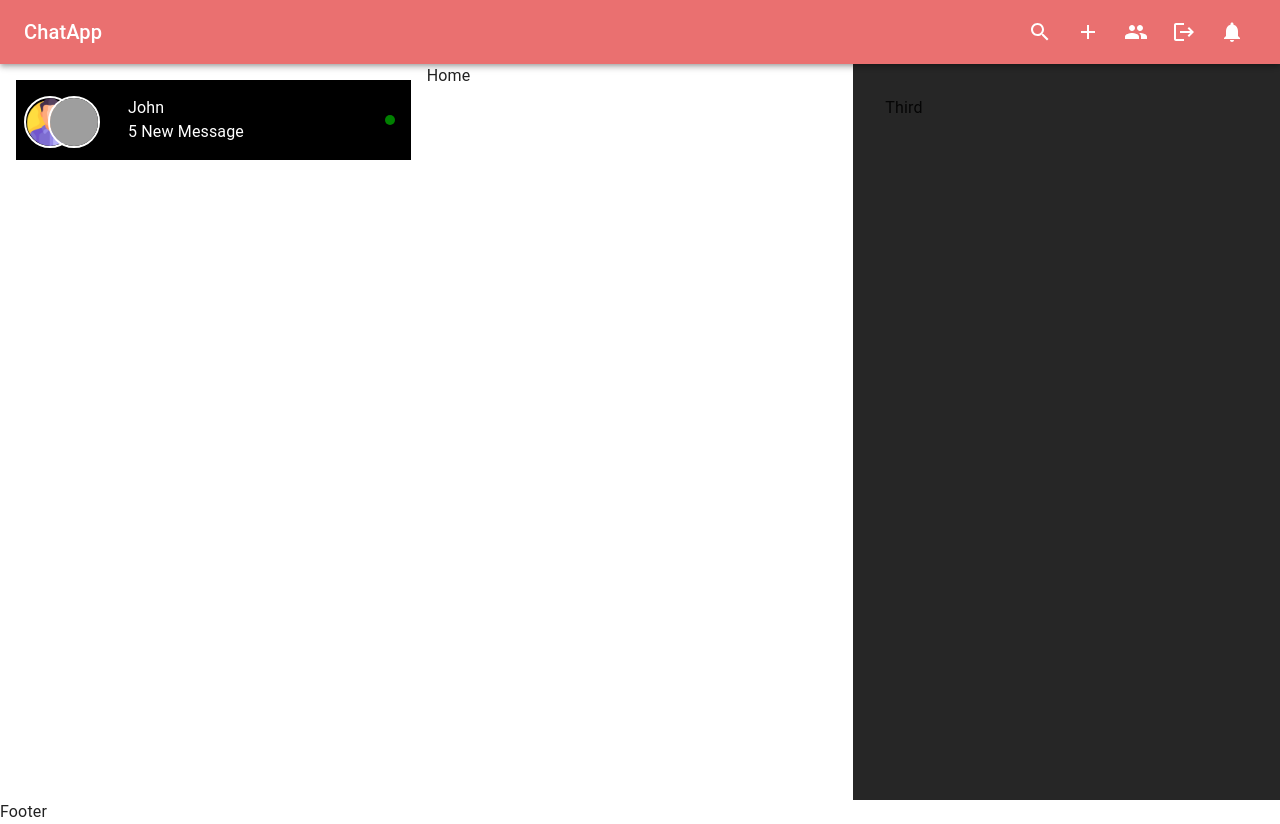
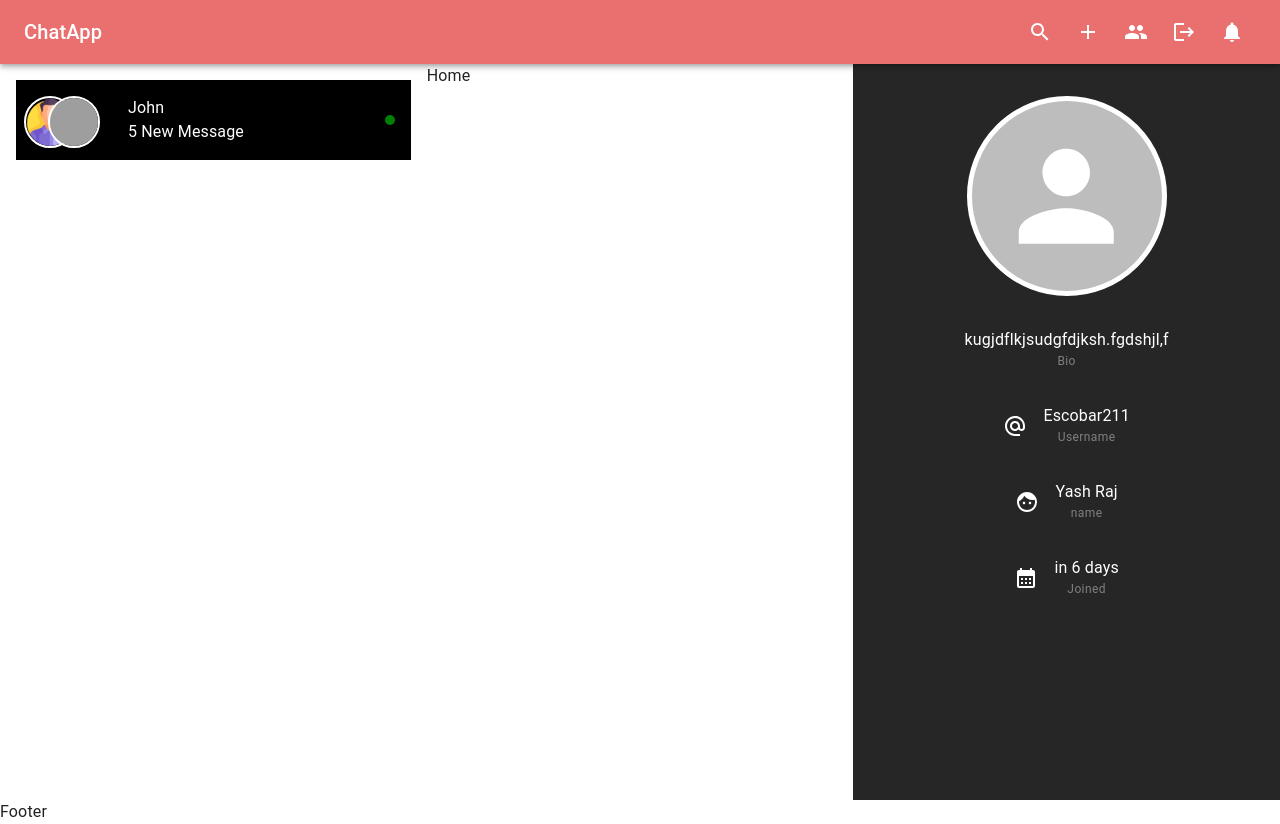
Before and after one commit to yashr775/MyChatApp, a React (Vite) app in the folder Client/: page / in a window 1280 px wide. Built offline with nearby package versions, Linux system fonts and the light colour scheme; grey boxes are pictures that could not be loaded.

Commit message:
Profile component completed

```diff
--- a/Client/src/components/layout/AppLayout.tsx
+++ b/Client/src/components/layout/AppLayout.tsx
@@ -5,6 +5,7 @@
 import { Grid } from "@mui/material";
 import ChatList from "../specific/ChatList";
 import { useParams } from "react-router-dom";
+import Profile from "../specific/Profile";
 // import { sampleChats } from "../../constants/sampleData";
 
 const AppLayout = <P extends object>(WrappedComponent: ComponentType<P>) => {
@@ -57,7 +58,7 @@
               bgcolor: "rgba(0,0,0,0.85)",
             }}
           >
-            Third
+            <Profile />
           </Grid>
         </Grid>
 
--- /dev/null
+++ b/Client/src/components/specific/Profile.tsx
@@ -0,0 +1,65 @@
+import { Avatar, Stack, Typography } from "@mui/material";
+import React, { ReactElement } from "react";
+import {
+  Face as FaceIcon,
+  AlternateEmail as UsernameIcon,
+  CalendarMonth as CalendarIcon,
+} from "@mui/icons-material";
+import moment from "moment";
+
+const Profile = () => {
+  return (
+    <Stack spacing={"2rem"} direction={"column"} alignItems={"center"}>
+      <Avatar
+        sx={{
+          width: 200,
+          height: 200,
+          objectFit: "contain",
+          marginBottom: "1rem",
+          border: "5px solid white",
+        }}
+      />
+      <ProfileCard heading={"Bio"} text={"kugjdflkjsudgfdjksh.fgdshjl,f"} />
+      <ProfileCard
+        heading={"Username"}
+        text={"Escobar211"}
+        Icon={<UsernameIcon />}
+      />
+      <ProfileCard heading={"name"} text={"Yash Raj"} Icon={<FaceIcon />} />
+      <ProfileCard
+        heading={"Joined"}
+        text={moment("2024-08-27T00:00:00Z").fromNow()}
+        Icon={<CalendarIcon />}
+      />
+    </Stack>
+  );
+};
+
+export default Profile;
+
+interface ProfileCardPropTypes {
+  text?: string;
+  Icon?: ReactElement;
+  heading?: string;
+}
+
+const ProfileCard = ({ text, Icon, heading }: ProfileCardPropTypes) => {
+  return (
+    <Stack
+      direction={"row"}
+      alignItems={"center"}
+      spacing={"1rem"}
+      color={"white"}
+      textAlign={"center"}
+    >
+      {Icon && Icon}
+
+      <Stack>
+        <Typography variant="body1">{text}</Typography>
+        <Typography color={"gray"} variant="caption">
+          {heading}
+        </Typography>
+      </Stack>
+    </Stack>
+  );
+};
```
